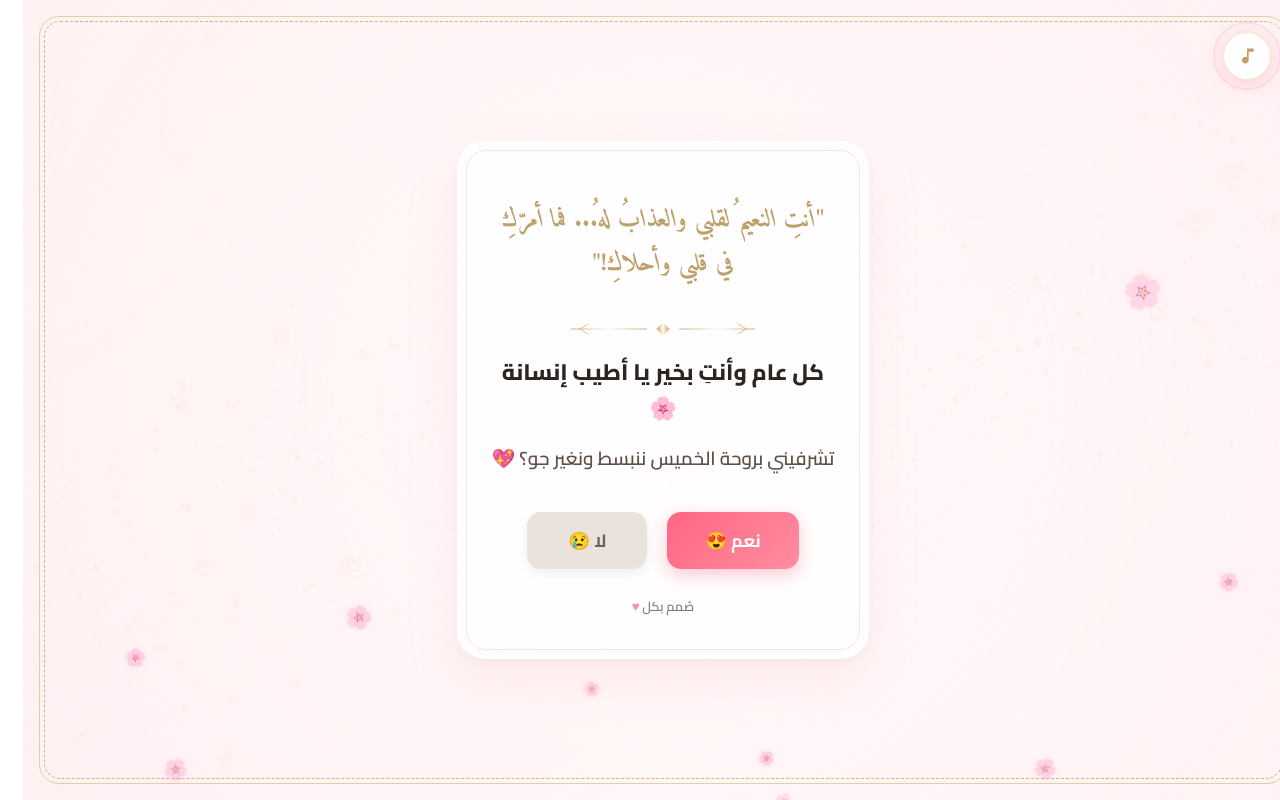
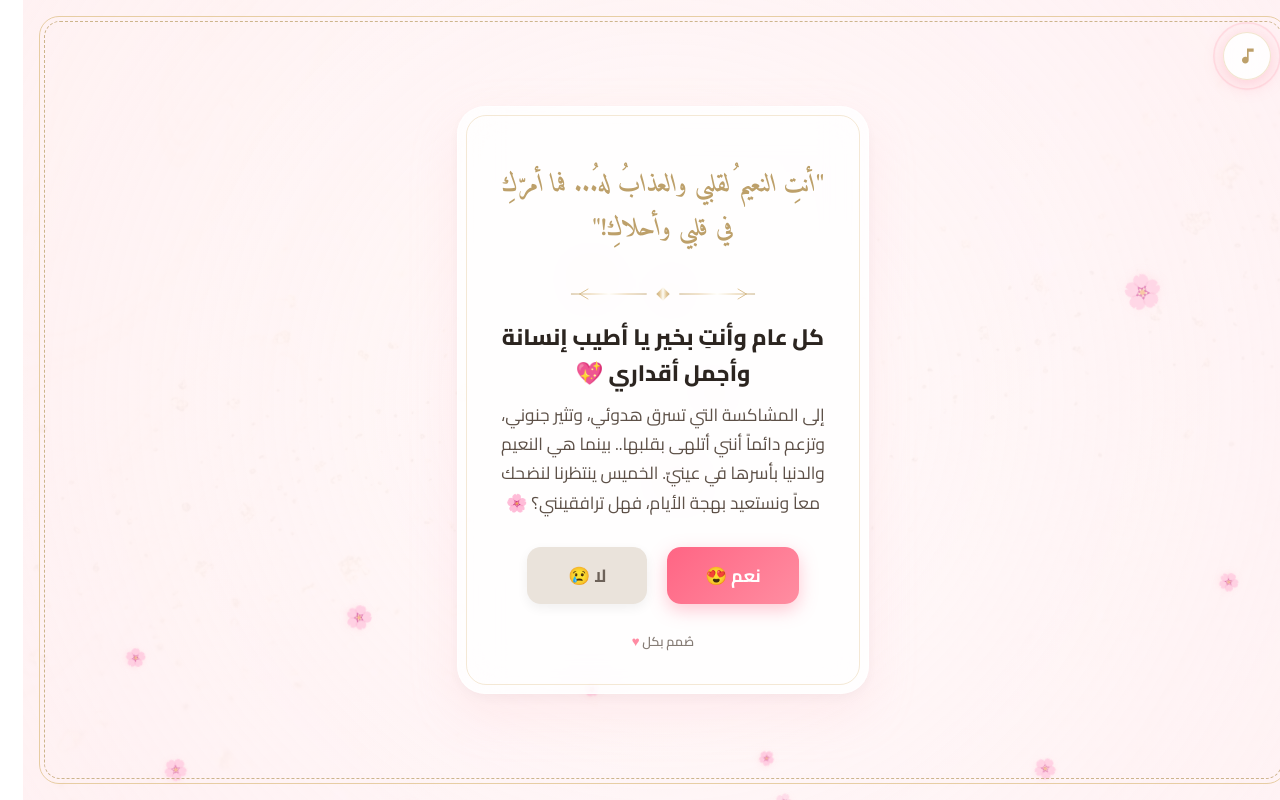
Before and after one commit to wedding15/date, a React (Vite) app: page / in a window 1280 px wide. Both pictures are taken after a click on the button "افتح الرسالة 💌". Built offline with nearby package versions, Linux system fonts and the light colour scheme; a web font is replaced by a local one.

Commit message:
chore: update greeting and add custom paragraph describing the relationship

```diff
--- a/src/App.tsx
+++ b/src/App.tsx
@@ -45,7 +45,6 @@ interface BgHeart {
 }
 
 const fleeingComments = [
-  "تشرفيني بروحة الخميس ننبسط ونغير جو؟ 💖",
   "ما في مهرب! 😜",
   "جربي كمان إذا بتقدري 😂",
   "مستحيل تضغطي لا! 🤫",
@@ -319,11 +318,14 @@ export default function App() {
 
               <GoldDivider />
 
-              <h2 className="main-greeting">كل عام وأنتِ بخير يا أطيب إنسانة 🌸</h2>
+              <h2 className="main-greeting">كل عام وأنتِ بخير يا أطيب إنسانة وأجمل أقداري 💖</h2>
 
               {/* Question changes with every click attempt */}
-              <p className="main-question">
-                {fleeingComments[fleeCount % fleeingComments.length]}
+              <p className="main-question" style={{ fontSize: fleeCount === 0 ? "1.08rem" : "1.25rem", fontWeight: fleeCount === 0 ? "500" : "700" }}>
+                {fleeCount === 0
+                  ? "إلى المشاكسة التي تسرق هدوئي، وتثير جنوني، وتزعم دائماً أنني أتلهى بقلبها.. بينما هي النعيم والدنيا بأسرها في عينيّ. الخميس ينتظرنا لنضحك معاً ونستعيد بهجة الأيام، فهل ترافقينني؟ 🌸"
+                  : fleeingComments[(fleeCount - 1) % fleeingComments.length]
+                }
               </p>
 
               <div className="btn-container">
```
